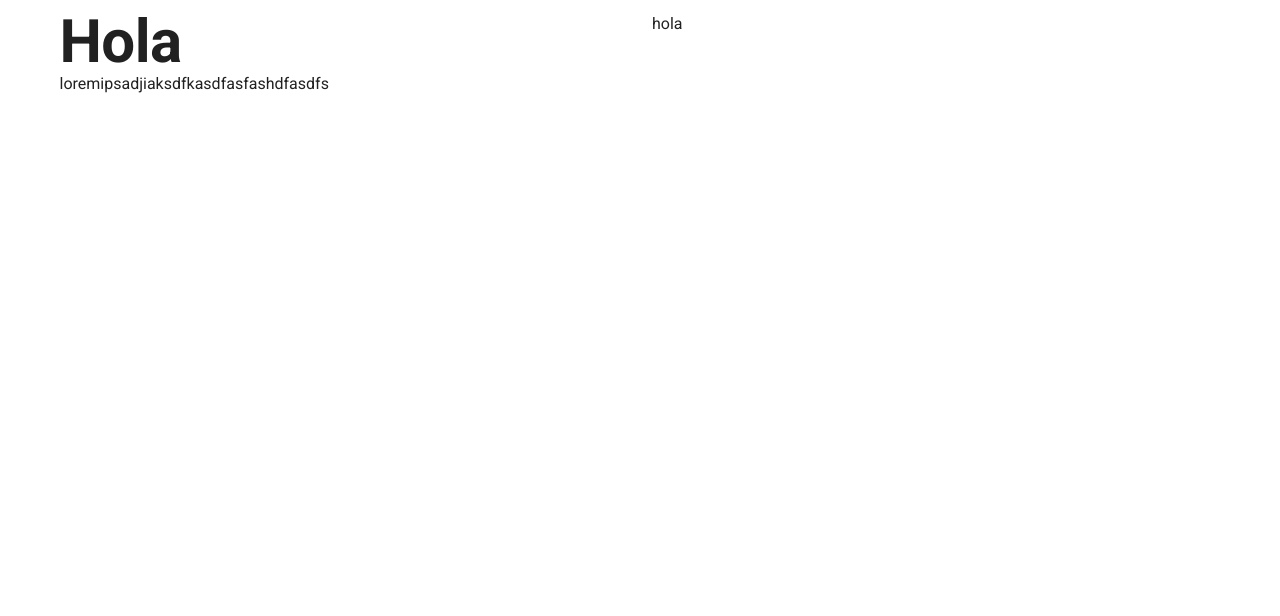
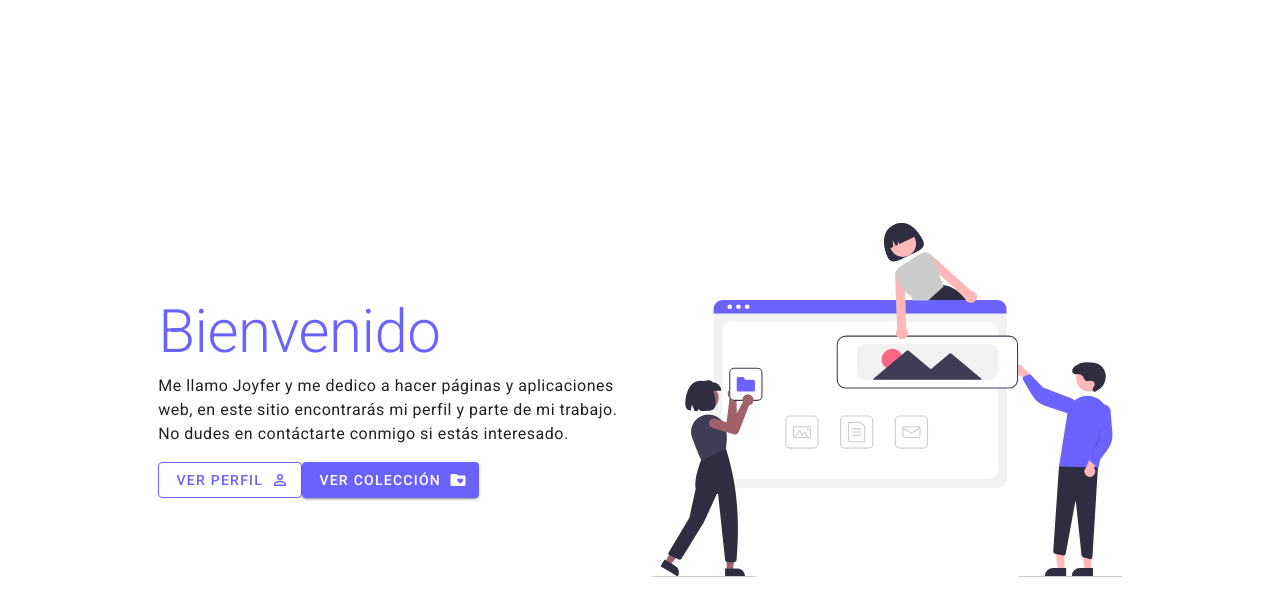
Before and after one commit to Joyfer/myweb, a Nuxt app: page / in a window 1280 px wide. Shown: the top 616 px of the page. Built offline with nearby package versions, Linux system fonts and the light colour scheme.

Commit message:
Added buttons

```diff
--- /dev/null
+++ b/components/resources/buttons/PrimaryButton.vue
@@ -0,0 +1,30 @@
+<template>
+  <v-btn color="primary" :outlined="outlined" class="">
+    {{ text }}
+    <v-icon v-if="icon" right> {{ icon }} </v-icon>
+  </v-btn>
+</template>
+
+<script>
+export default {
+  name: "PrimaryButton",
+  props: {
+    text: {
+      type: String,
+      required: true,
+    },
+    icon: {
+      type: String,
+      required: false,
+    },
+    outlined: {
+      type: Boolean,
+      required: false,
+      default: false,
+    },
+  },
+};
+</script>
+
+<style>
+</style>
--- a/components/text/TitleAndText.vue
+++ b/components/text/TitleAndText.vue
@@ -1,16 +1,19 @@
 <template>
-  <div>
-      <h2 class="text-h2 font-weight-bold text__title-purple">Hola</h2>
-      <p>loremipsadjiaksdfkasdfasfashdfasdfs</p>
+  <div class="text-left">
+    <h2 class="text-h2 text__title-purple mb-3 primary--text">Bienvenido</h2>
+    <p class="text-body-1">
+      Me llamo Joyfer y me dedico a hacer páginas y aplicaciones web, en este
+      sitio encontrarás mi perfil y parte de mi trabajo. No dudes en contáctarte
+      conmigo si estás interesado.
+    </p>
   </div>
 </template>
 
 <script>
 export default {
-    name: 'TitleAndText'
-}
+  name: "TitleAndText",
+};
 </script>
 
 <style>
-
 </style>
--- a/pages/index.vue
+++ b/pages/index.vue
@@ -1,23 +1,40 @@
 <template>
-  <v-row>
-    <v-col cols="6">
+  <v-row class="full-height align-center justify-center">
+    <v-col class="d-flex flex-column" cols="5">
       <TitleAndText />
+      <div>
+        <PrimaryButton text="Ver perfil" :icon="AccountIcon" :outlined="true" />
+        <PrimaryButton text="Ver colección" :icon="FolderIcon" />
+      </div>
     </v-col>
-    <v-col>
-      <div>hola</div>
+    <v-col cols="5">
+      <v-img src="/svg/undraw_building_websites_i78t.svg" />
     </v-col>
   </v-row>
 </template>
 
 <script>
-import TitleAndText from '../components/text/TitleAndText';
+import TitleAndText from "../components/text/TitleAndText";
+import PrimaryButton from "../components/resources/buttons/PrimaryButton";
+
+import { mdiAccountOutline, mdiFolderHeart } from "@mdi/js";
 export default {
   name: "index",
   components: {
-    TitleAndText
+    TitleAndText,
+    PrimaryButton,
+  },
+  data() {
+    return {
+      AccountIcon: mdiAccountOutline,
+      FolderIcon: mdiFolderHeart
+    };
   },
 };
 </script>
 
 <style scoped>
+.full-height {
+  height: 100vh;
+}
 </style>
```
